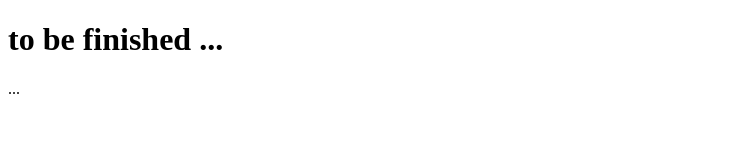
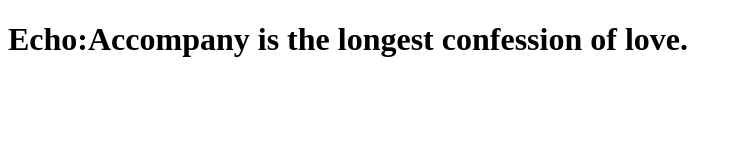
Before and after one commit to zehn/zehn.github.io, a plain HTML site: page index.html in a window 1280 px wide. Shown: the whole page, without its empty margins (0-742 px from the left). Drawn offline with Linux system fonts and the light colour scheme.

Commit message:
Update index.html

```diff
--- a/index.html
+++ b/index.html
@@ -6,8 +6,8 @@
 <body>
   <div class="header_page">
   </div>
-<h1> to be finished ...</h1>
-<p> ...</p>
+<h1>Echo:Accompany is the longest confession of love. </h1>
+<p></p>
   <footer>
   </footer>
 </body>
```
